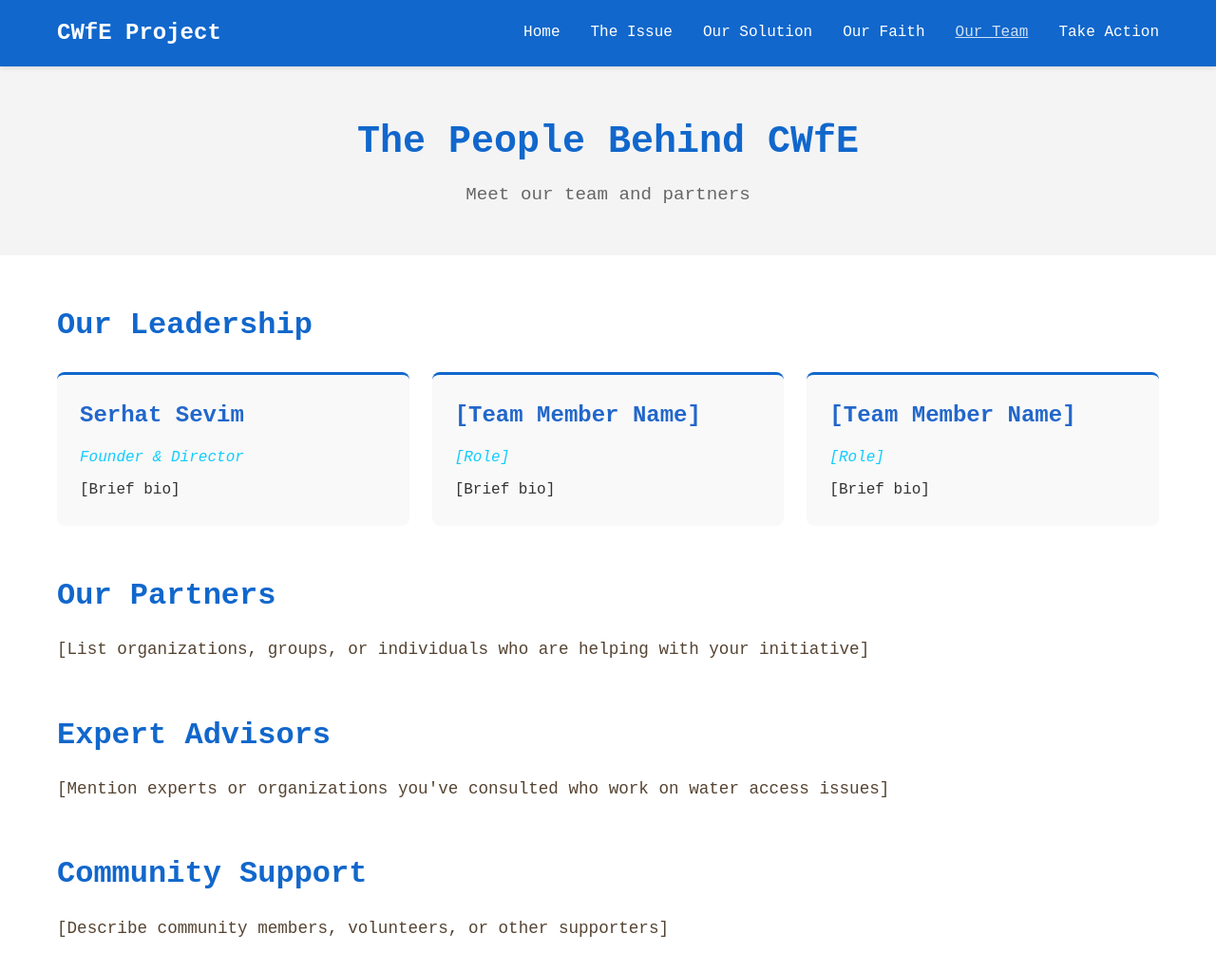
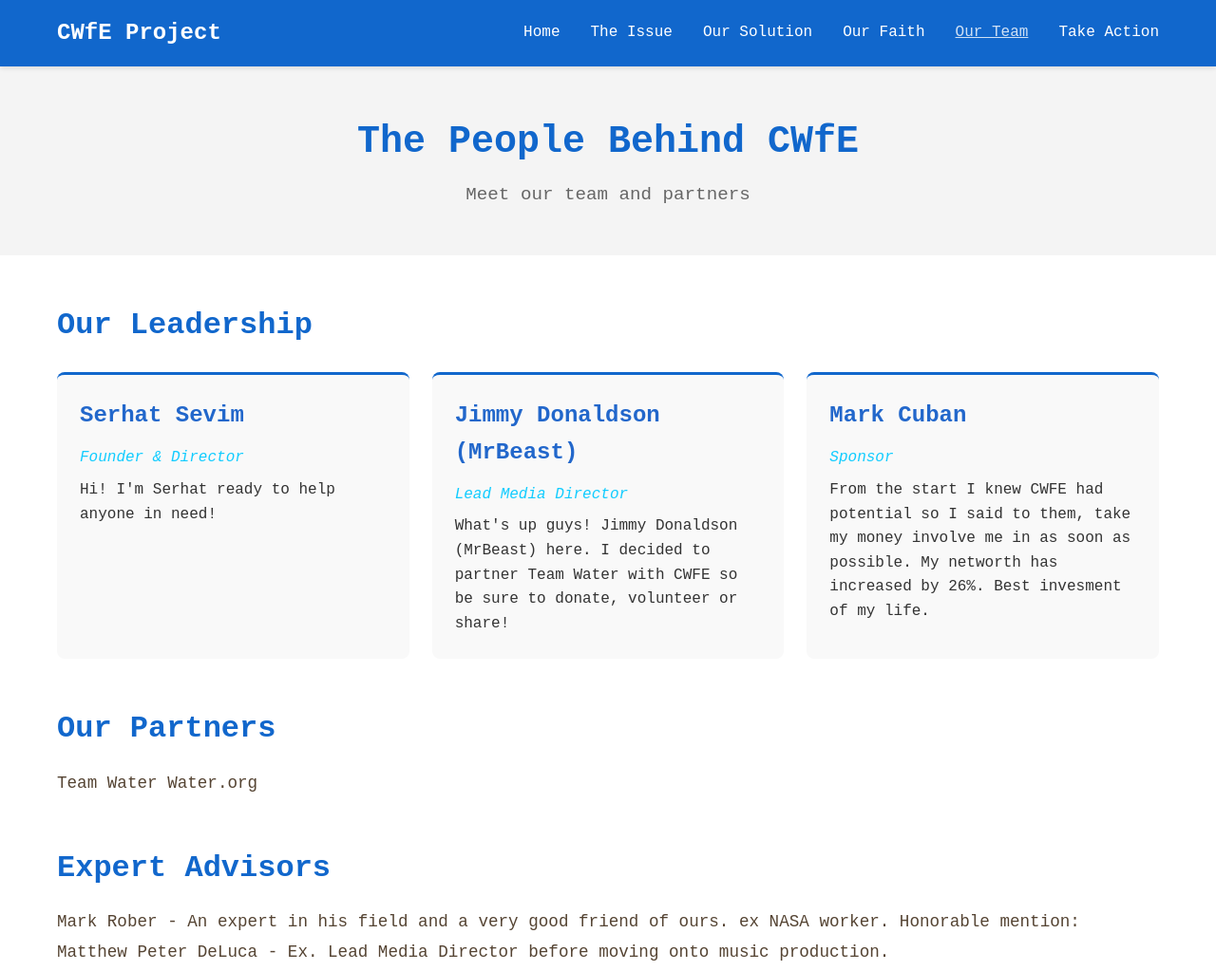
Before and after one commit to leginator123/religion-clean-water, a plain HTML site: page team.html in a window 1280 px wide. Shown: the top 1023 px of the page at 95% size. Drawn offline with Linux system fonts and the light colour scheme.

Commit message:
Update team.html

```diff
--- a/team.html
+++ b/team.html
@@ -35,17 +35,20 @@
                 <div class="team-card">
                     <h3>Serhat Sevim</h3>
                     <p class="role">Founder & Director</p>
-                    <p>[Brief bio]</p>
+                    <p>Hi! I'm Serhat ready to help anyone in need!</p>
                 </div>
                 <div class="team-card">
-                    <h3>[Team Member Name]</h3>
-                    <p class="role">[Role]</p>
-                    <p>[Brief bio]</p>
+                    <h3>Jimmy Donaldson (MrBeast)</h3>
+                    <p class="role">Lead Media Director</p>
+                    <p>What's up guys! Jimmy Donaldson (MrBeast) here.
+                        I decided to partner Team Water with CWFE so be sure to donate, volunteer or share!</p>
                 </div>
                 <div class="team-card">
-                    <h3>[Team Member Name]</h3>
-                    <p class="role">[Role]</p>
-                    <p>[Brief bio]</p>
+                    <h3>Mark Cuban</h3>
+                    <p class="role">Sponsor</p>
+                    <p>From the start I knew CWFE had potential so I said to them,
+                        take my money involve me in as soon as possible.
+                        My networth has increased by 26%. Best invesment of my life.</p>
                 </div>
             </div>
         </section>
@@ -53,21 +56,16 @@
         <section class="content-section">
             <h2>Our Partners</h2>
             <p class="text-body">
-                [List organizations, groups, or individuals who are helping with your initiative]
+                Team Water
+                Water.org
             </p>
         </section>
 
         <section class="content-section">
             <h2>Expert Advisors</h2>
             <p class="text-body">
-                [Mention experts or organizations you've consulted who work on water access issues]
-            </p>
-        </section>
-
-        <section class="content-section">
-            <h2>Community Support</h2>
-            <p class="text-body">
-                [Describe community members, volunteers, or other supporters]
+                Mark Rober - An expert in his field and a very good friend of ours. ex NASA worker.
+                Honorable mention: Matthew Peter DeLuca - Ex. Lead Media Director before moving onto music production.
             </p>
         </section>
     </div>
```
